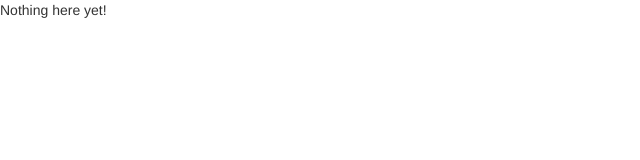
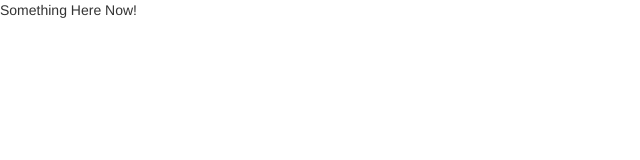
Before and after one commit to Felttrip/AngularExploration, a website: page app/index.html in a window 1280 px wide. Shown: the full height of the page, 0-640 px from the left. Drawn offline with nearby package versions, Linux system fonts and the light colour scheme.

Commit message:
first changes

```diff
--- a/app/index.html
+++ b/app/index.html
@@ -9,7 +9,7 @@
 </head>
 <body>
 
-  <p>Nothing here {{'yet' + '!'}}</p>
+  <p>Something Here  {{'Now' + '!'}}</p>
 
 </body>
 </html>
```
